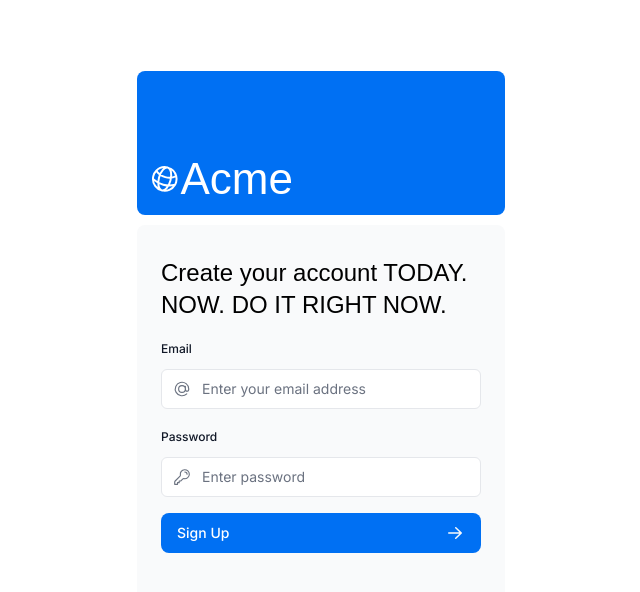
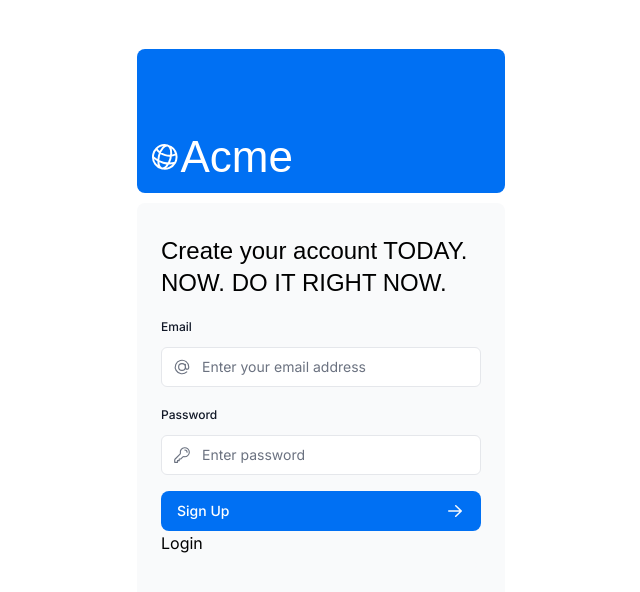
Before and after one commit to SirChristianWilliam/financial-dashboard, a Next.js app: page /signup in a window 1280 px wide. Shown: the top 592 px of the page, without its empty margins (319-959 px from the left). Built offline with nearby package versions, Linux system fonts and the light colour scheme; a web font is replaced by a local one.

Commit message:
Signup form has a login button, and vice versa

```diff
--- a/app/login/page.tsx
+++ b/app/login/page.tsx
@@ -13,12 +13,6 @@ export default function LoginPage() {
         </div>
         <LoginForm />
 
-        <Link
-          href={'/signup'}
-          className="flex items-center gap-5 self-start rounded-lg bg-blue-500 px-6 py-3 text-sm font-medium text-white transition-colors hover:bg-blue-400 md:text-base">
-          Sign Up
-        </Link>
-
       </div>
 
 
--- a/app/ui/login-form.tsx
+++ b/app/ui/login-form.tsx
@@ -1,5 +1,5 @@
 'use client';
-
+import Link from 'next/link';
 import { myFonts } from '@/app/ui/fonts';
 import {
   AtSymbolIcon,
@@ -86,8 +86,16 @@ function LoginButton() {
   const { pending } = useFormStatus();
 
   return (
-    <Button className="mt-4 w-full" aria-disabled={pending}>
-      Log in <ArrowRightIcon className="ml-auto h-5 w-5 text-gray-50" />
-    </Button>
+    <>
+      <Button className="mt-4 w-full" aria-disabled={pending}>
+        Log in <ArrowRightIcon className="ml-auto h-5 w-5 text-gray-50" />
+      </Button>
+
+      <Link
+        href={'/signup'}
+        className="flex items-center gap-5 self-start rounded-lg bg-blue-500 px-6 py-3 text-sm font-medium text-white transition-colors hover:bg-blue-400 md:text-base">
+        Sign Up
+      </Link>
+    </>
   );
 }
--- a/app/ui/signup-form.tsx
+++ b/app/ui/signup-form.tsx
@@ -1,5 +1,5 @@
 'use client';
-
+import Link from 'next/link';
 import { myFonts } from '@/app/ui/fonts';
 import {
     AtSymbolIcon,
@@ -86,8 +86,13 @@ function SignupButton() {
     const { pending } = useFormStatus();
 
     return (
+        <>
         <Button className="mt-4 w-full" aria-disabled={pending}>
             Sign Up <ArrowRightIcon className="ml-auto h-5 w-5 text-gray-50" />
         </Button>
+        <Link href="/login" className="mt-4 w-full" aria-disabled={pending}>
+        Login <ArrowRightIcon className="ml-auto h-5 w-5 text-gray-50" />
+         </Link>
+        </>
     );
 }
```
Lines whose indentation alone changed are shown as unchanged.
